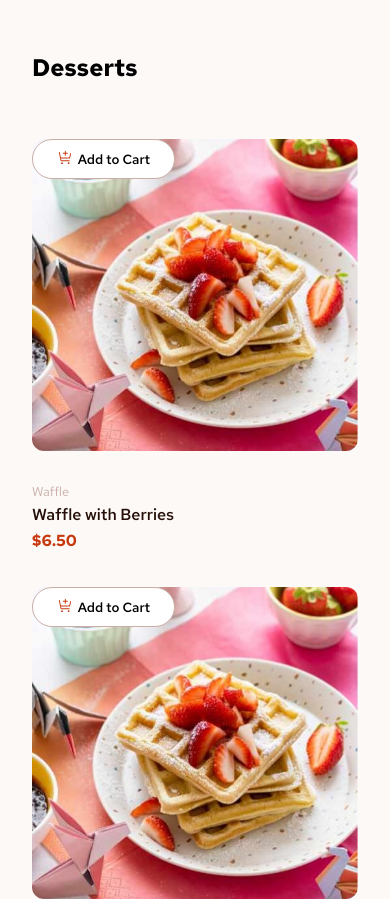
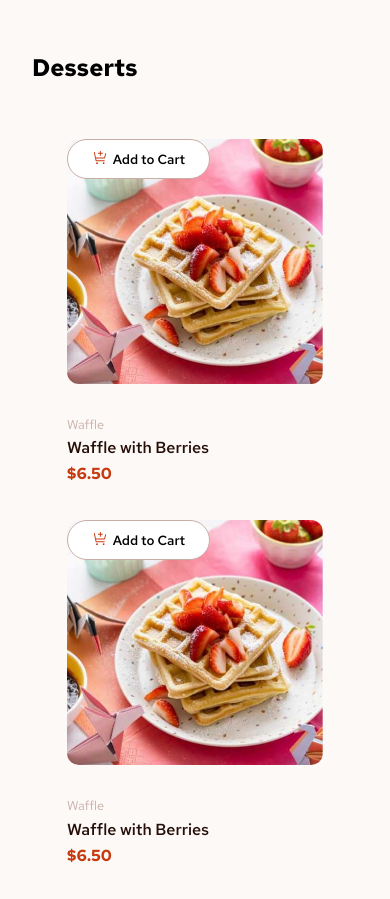
Before and after one commit to MohamedAlrammal/Product-list-with-cart-challenge, a plain HTML site: page index.html in a window 390 px wide. Shown: the top 899 px of the page. Drawn offline with Linux system fonts and the light colour scheme.

Commit message:
Try to fix image responsive issue[1]

```diff
--- a/styles.css
+++ b/styles.css
@@ -51,10 +51,12 @@ main{
     column-gap: 1.5rem;
     row-gap: 2.25rem;
     width: min(52rem, 90vw);
+    place-items: center;
 }
 
 .dessert-list h1{
     grid-column: 1 / -1;
+    place-self: start;
 }
 
 .dessert-card{
@@ -62,6 +64,7 @@ main{
     display: flex;
     flex-direction: column;
     gap: 2rem;
+    width: 16rem;
 }
 
 .dessert-card-info{
```
